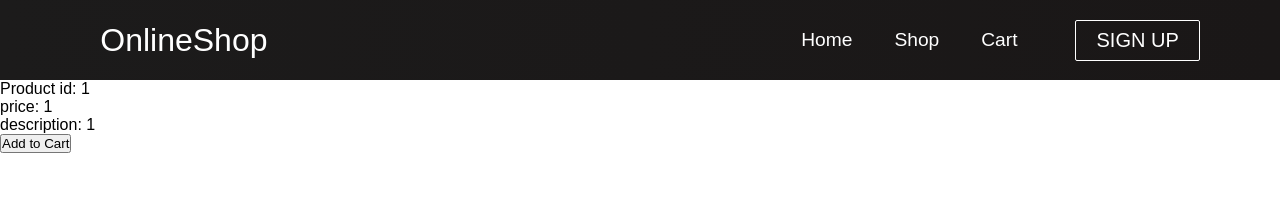
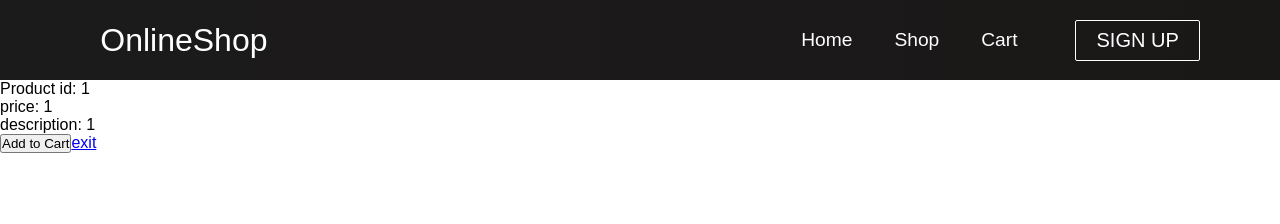
Before and after one commit to pinkx-xlink/react-shopping-cart-project, a React (Create React App) app in the folder shopping-cart/: page /itemDetail/1/1/1 in a window 1280 px wide. Shown: the top 224 px of the page. Built offline with nearby package versions, Linux system fonts and the light colour scheme.

Commit message:
Add "exit" Link to Cart page and to "Add to Cart" popoff so that we can always return back to the shop

```diff
--- a/shopping-cart/src/components/ItemDetails.js
+++ b/shopping-cart/src/components/ItemDetails.js
@@ -1,5 +1,6 @@
 import React from 'react'
 import { useParams } from 'react-router-dom'
+import { Link } from 'react-router-dom';
 
 function ItemDetail({ handleClick }) {
     const { id, description, price } = useParams();
@@ -14,6 +15,7 @@ function ItemDetail({ handleClick }) {
                 <p>price: {price}</p>
                 <p>description: {description}</p>
                 <button onClick={() => handleClick(item)}> Add to Cart </button>
+                <Link to="/shop">exit</Link>
             </div>
         </>
     );
--- a/shopping-cart/src/components/pages/Cart.js
+++ b/shopping-cart/src/components/pages/Cart.js
@@ -1,4 +1,5 @@
 import React, { useState, useEffect } from 'react'
+import { Link } from 'react-router-dom';
 
 const Cart = ({ cart, setCart, handleChange }) => {
     const handleRemove = (id) => {
@@ -31,6 +32,7 @@ const Cart = ({ cart, setCart, handleChange }) => {
                 <span>Total Cart Price</span>
                 <span>R - {price}</span>
             </div>
+            <Link to="/shop">exit</Link>
         </article>
     );
 };
```
